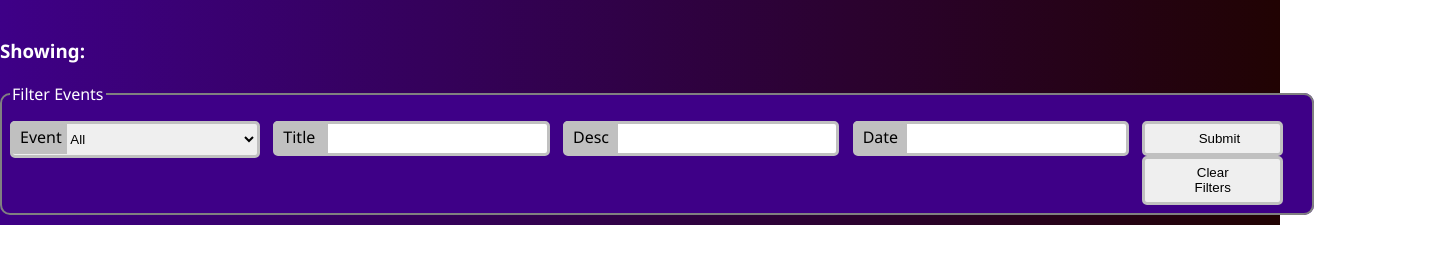
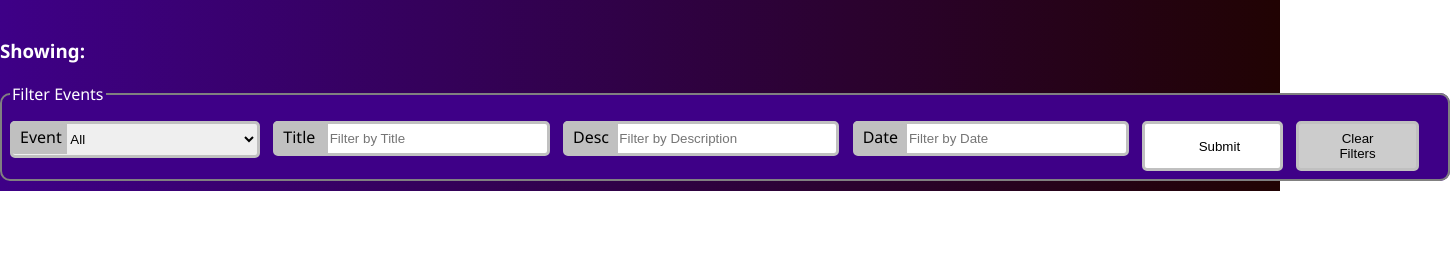
Before and after one commit to JoshuaHartz/web-assignment-2, a website built with webpack: page index.html in a window 1280 px wide. Shown: the part 195-458 px from the top of the page, 1450 px wide, since content can reach past the window. Built offline with nearby package versions, Linux system fonts and the light colour scheme; files whose address does not match are found by name.

Commit message:
Changes to html and css

```diff
--- a/css/style.css
+++ b/css/style.css
@@ -169,17 +169,51 @@ body {
   content: "Date"
 }
 
+.filter-container {
+  border: 2px solid gray;
+  padding: 1em 1em .5em .5em;
+  border-radius: 10px 10px 10px 10px;
+  background: #3e0087ff;
+}
+
+.button-container button,.filter-container input,.filter-container select {
+  border: solid silver;
+  margin: 0 1em 0 0;
+  border-radius: 5px 5px 5px 5px;
+  padding: .5em 3em .5em 4em
+}
+
+.filter-container label {
+  display: block;
+}
+
+.button-container {
+  display: flex;
+  justify-content: space-between;
+}
+
 .button-container button {
   margin: 0 .5em 0 0;
   padding: .5em 5em;
   border: solid silver;
   border-radius: 5px 5px 5px 5px;
+  cursor: pointer;
+  background-color: white; /* not sure what color to make it*/
+}
+
+.button-container button:hover {
+  background-color: #30005a;
 }
 
 .button-container .clear-btn {
-  padding: .5em 3em
+  padding: .5em 3em;
+  background-color: #ccc;
+  color: #000;
 }
 
+.button-container .clear-btn:hover {
+  background-color: #999;
+}
 
 /*Mobile version*/
 @media screen and (max-width:768px) {
--- a/index.html
+++ b/index.html
@@ -35,13 +35,13 @@
       </select>
     </label>
     <label class="Title">
-      <input type="text" id="Title-text">
+      <input type="text" id="Title-text" placeholder="Filter by Title">
     </label>
     <label class="Desc">
-      <input type="text" id="Desc-text">
+      <input type="text" id="Desc-text" placeholder="Filter by Description">
     </label>
     <label class="Date">
-      <input type="text" id="Date-text">
+      <input type="text" id="Date-text" placeholder="Filter by Date">
     </label>
     <div class="button-container">
       <button class="submit-btn" id="submit-btn">Submit</button>
```
